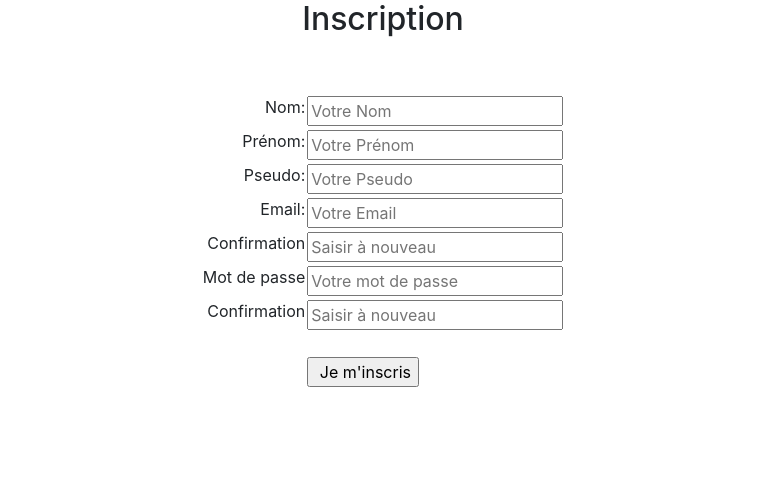
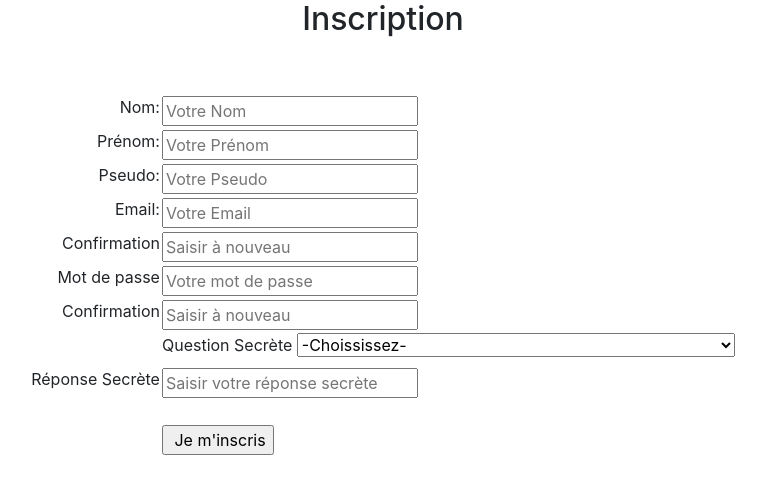
Before and after one commit to ElodieDeveloppeuse/le-Groupement-Banque-Assurance-Francais-GBAF-., a PHP site: page /inscription.php in a window 1280 px wide. Shown: the top 494 px of the page, without its empty margins (257-1023 px from the left). Run offline with PHP 8.4, Linux system fonts and the light colour scheme.

Commit message:
Intégration de la question et de la réponse secrètes au formulaire inscription

```diff
--- a/articles_redaction.php
+++ b/articles_redaction.php
@@ -17,13 +17,13 @@ if(isset($_POST['name_partenaire'], $_POST['description']))
     }
 }
 
-if(isset($_FILES['logo_img']) AND !empty ($_FILES['logo_img']['name']))
+if(isset($_FILES['logo_img']) && !empty ($_FILES['logo_img']['name']))
 {
     $tailleMax =  3000000;
     $formatValides = array('jpg', 'jpeg', 'png');
     if($_FILES['logo_img']['size'] <= $tailleMax)
     {
-        $extension_loaded =
+        $extension_loaded =  ;
     }
     else
     {
--- a/inscription.php
+++ b/inscription.php
@@ -12,17 +12,20 @@ session_start();
         $pseudo = htmlspecialchars($_POST['pseudo']);
         $mail = htmlspecialchars($_POST['mail']);
         $mail2 = htmlspecialchars($_POST['mail2']);
+        $questionList = htmlspecialchars($_POST['questionList']);
+        $answers = htmlspecialchars($_POST['answers']);
     // Sécurisation du mot de passe. sha1() plus sécurisé que MD5 qui devient obsolète de par les failles de sécurité.
         $mdp = sha1($_POST['mdp']);
         $mdp2 = sha1($_POST['mdp2']);
     // Vérification des champs.
-        if(!empty($_POST['nom'])AND !empty($_POST['prenom'])AND !empty($_POST['pseudo'])AND !empty($_POST['mail'])AND !empty($_POST['mail2'])AND !empty($_POST['mdp'])AND !empty($_POST['mdp2']))
+        if(!empty($_POST['nom']) && !empty($_POST['prenom']) && !empty($_POST['pseudo']) && !empty($_POST['mail']) &&  !empty($_POST['mail2']) && !empty($_POST['mdp']) &&  !empty($_POST['mdp2']) && !empty($_POST['questionList']) && !empty($_POST['answers']))
         {
 
     // Vérification du nombre de caractère autorisé.
             $nomlenght = strlen($nom);
             $prenomlenght = strlen($prenom);
             $pseudolenght = strlen($pseudo);
+            $answerslenght = strlen($answers);
 
     // Si le nombre de caractère composant le nom est inférieur ou égale à 255 caractères...
             if($nomlenght <= 255)
@@ -45,18 +48,25 @@ session_start();
                             {
                                 if($mdp == $mdp2)
                                 {
-                                    // Si tout est ok : Ajouter le nouveau membre.
-                                    $insertmember = $bdd->prepare("INSERT INTO membres (nom, prenom, mail, password, pseudo) VALUES (?, ?, ?, ?, ?)");
-                                    $insertmember->execute(array($nom, $prenom, $mail, $mdp, $pseudo));
-                                    $_SESSION['id'] = $bdd->lastInsertId();
-                                    $_SESSION['nouveaucompte'] = "Votre compte a bien été crée.";
-
+                                    if(!empty($questionList) && !empty($answers))
+                                    {
+                                        // Si tout est ok : Ajouter le nouveau membre.
+                                        $insertmember = $bdd->prepare("INSERT INTO membres (nom, prenom, mail, password, pseudo, question, reponse) VALUES (?, ?, ?, ?, ?, ?, ?)");
+                                        $insertmember->execute(array($nom, $prenom, $mail, $mdp, $pseudo, $questionList, $answers));
+                                        $_SESSION['id'] = $bdd->lastInsertId();
+                                        $_SESSION['nouveaucompte'] = "Votre compte a bien été crée.";
+                                        var_dump($answers);die;
                                     header("Location: profil.php?id=" .$_SESSION['id']); // Attention page de redirection pour le profil des nouveaux membres.
+                                    }
+                                    else {
+                                        $erreur = "Veuillez choisir une question secrète";
+                                    }
                                 }
                                 else
                                 {
                                     $erreur = "Vos mot de passes ne correspondent pas";
                                 }
+
                             }
                             else
                             {
@@ -166,6 +176,31 @@ session_start();
              </tr>
              <tr>
                 <td></td>
+                <td align="right">
+                    <div class="box">
+                    <label for="select">Question Secrète</label>
+                        <select name="questionList">
+                            <option>-Choississez-</option>
+                            <option>Quel est le nom de votre père ?</option>
+                            <option>Quel est le nom de votre ville de naissance ?</option>
+                            <option>Quel est le nom de votre premier animal dosmestique ?</option>
+                            <option>Quel est votre plat préféré ? </option>
+                            <option>Quel est le nom de votre meilleur ami ?</option>
+                        </select>
+                    </div>
+                </td>
+             </tr>
+             <tr>
+                <td align="right">
+                    <label for="answers">Réponse Secrète</label>
+                </td>
+                <td>
+                    <input type="text" placeholder="Saisir votre réponse secrète" id="answers" name="answers" value="<?php if(isset($answers)) { echo $answers; }?>"/>
+                </td>
+             </tr>
+             <tr>
+             <tr>
+                <td></td>
                 <td>
                 <br/>
                     <input type="submit" name="inscription" value=" Je m'inscris"/>
```
